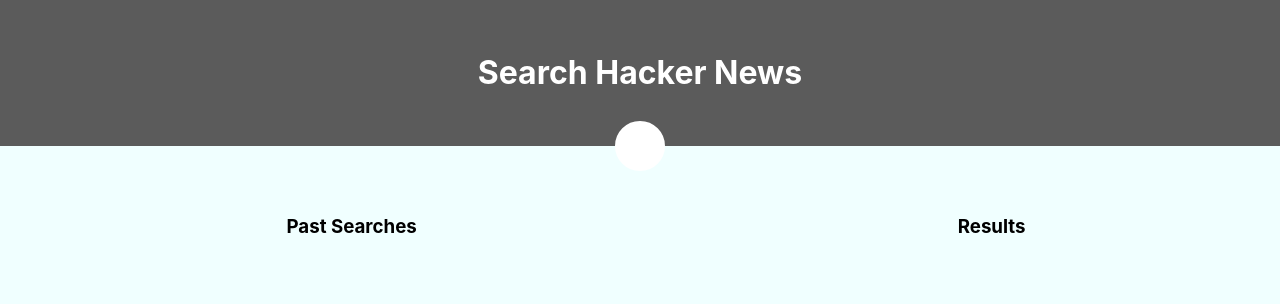
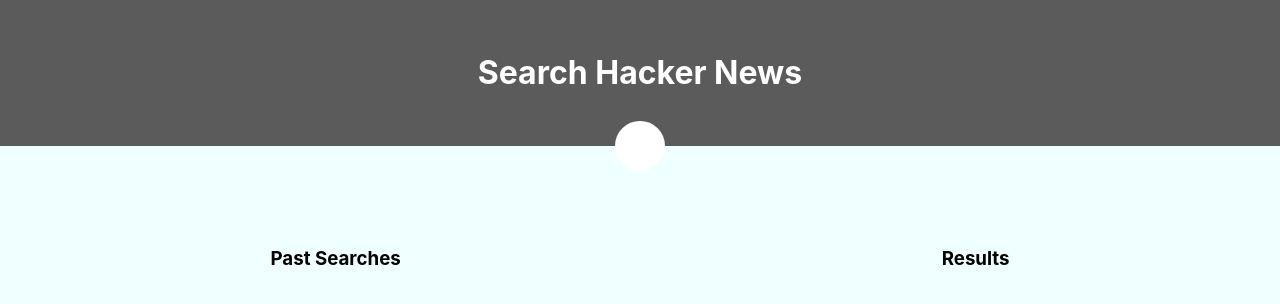
Before and after one commit to kalebal/hn-redux, a React (Create React App) app: page / in a window 1280 px wide. Shown: the top 304 px of the page. Built offline with nearby package versions, Linux system fonts and the light colour scheme.

Commit message:
style results and search lists

```diff
--- a/src/App.scss
+++ b/src/App.scss
@@ -14,23 +14,14 @@
 
 ul {
   list-style-type: none;
+  padding: 0;
+
+  li {
+    text-align: left;
+    margin-left: 0.5rem;
+  }
 }
 
-
-.listContainer {
-  width: 100%;
-  display: flex;
-  flex-direction: column;
-  padding-left: 2rem;
-  justify-content: space-around;
-}
-
-@media only screen and (min-width: 768px) {
-  .listContainer {
-    flex-direction: row;
-    align-items: flex-start;
-  }
-}
 
 .searchBar {
     position: relative;
@@ -93,3 +84,43 @@
     border: 0px;
     background-color: white;
 }
+
+
+
+
+.listContainer {
+  width: 100%;
+  height: 0%;
+  display: flex;
+  flex-direction: column;
+  padding: 2rem;
+  justify-content: space-around;
+}
+
+
+@media only screen and (min-width: 768px) {
+  .listContainer {
+    flex-direction: row;
+    align-items: flex-start;
+  }
+}
+
+.pastSearches, .results {
+  margin: 1rem;
+  padding: 1rem;
+  min-height: 50%;
+  border-radius: 1rem;
+  text-align: left;
+
+  h3 {
+    font-size: 1.5rem;
+    margin: 0.5rem;
+  }
+}
+.pastSearches {
+  background-color: ivory;
+}
+
+.results {
+  background-color: ivory;
+}
```
